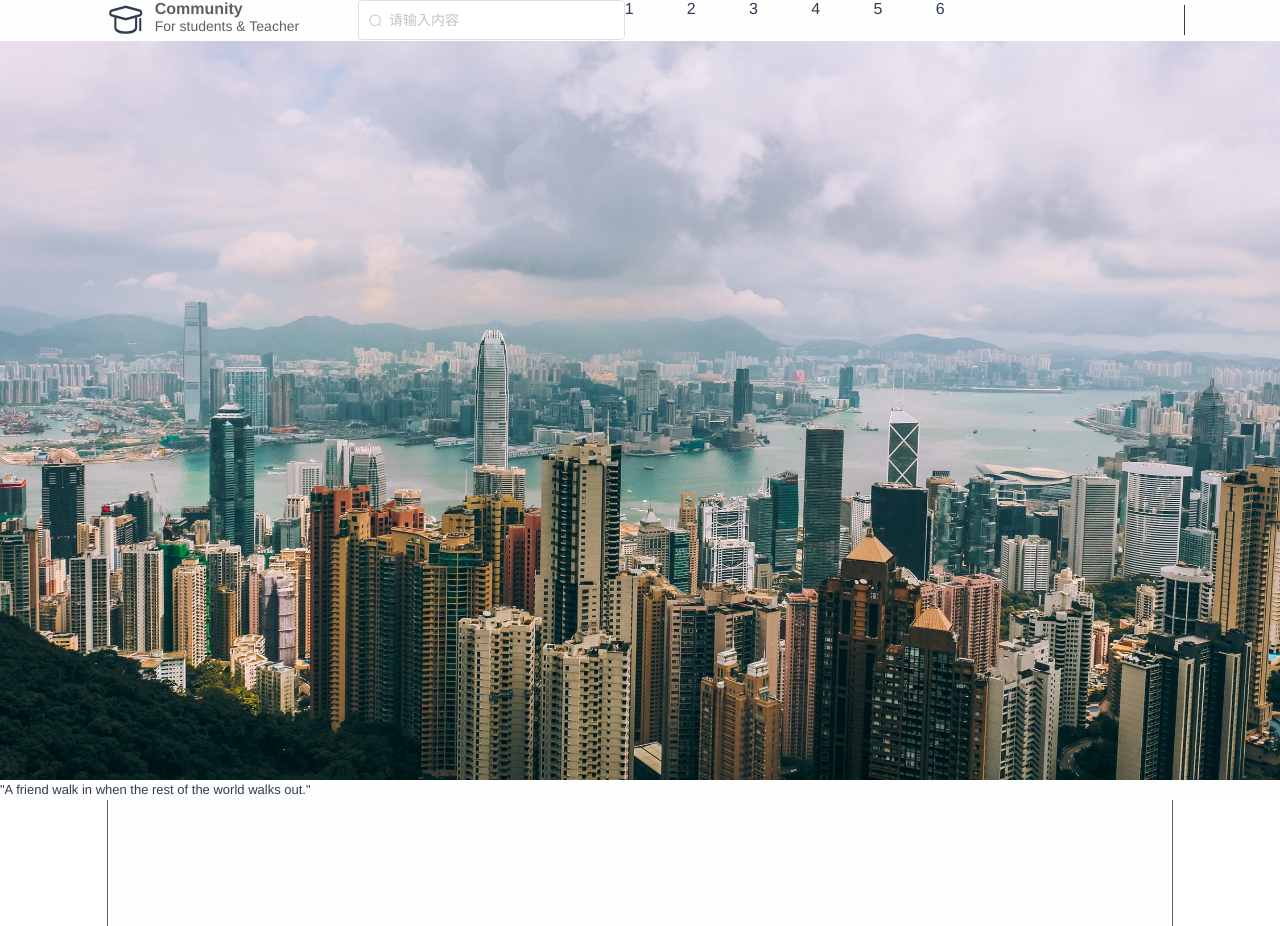
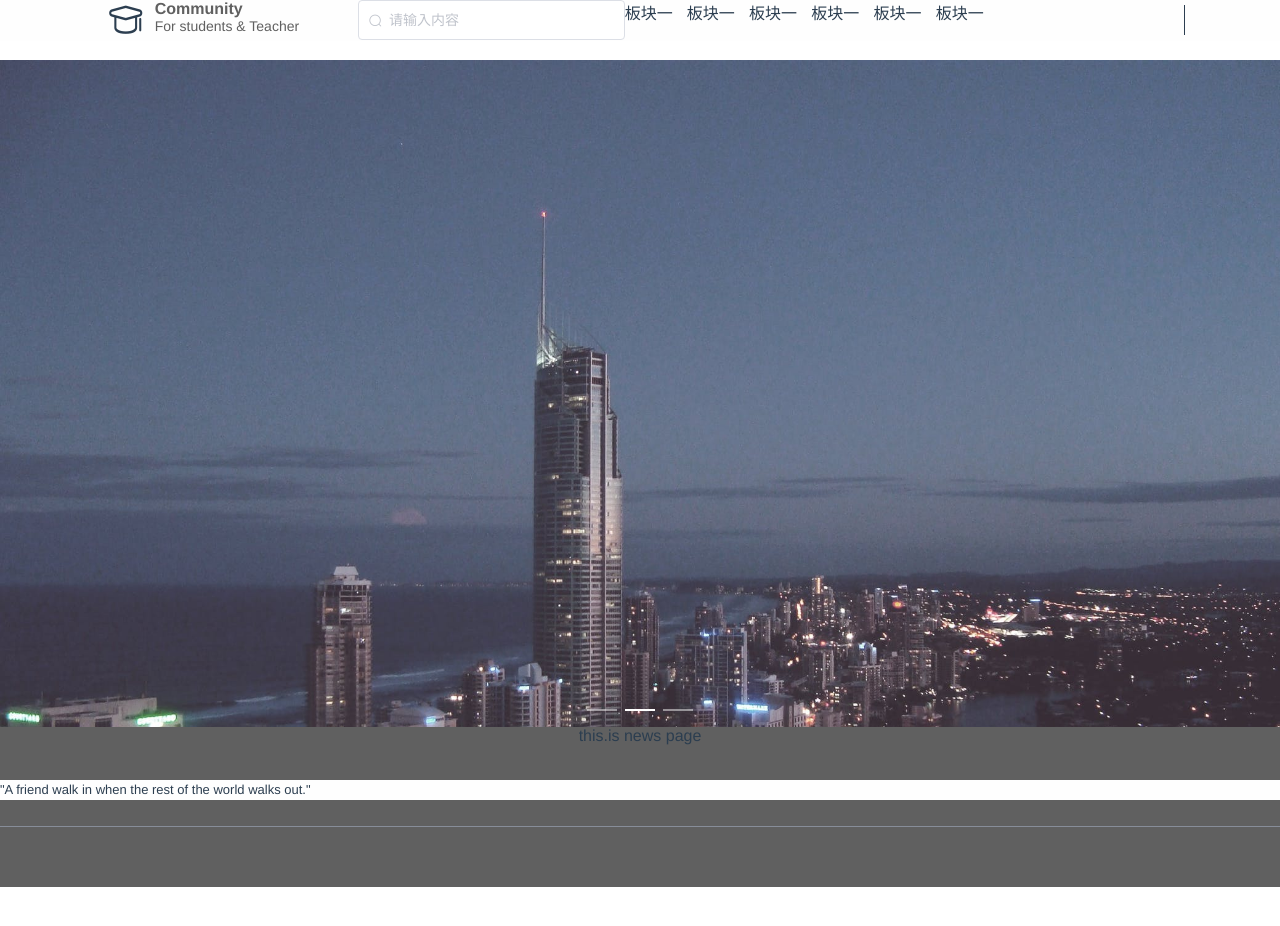
Before and after one commit to GuanJunMa/Teachers-students-community, a Vue app in the folder client/: page /#/ in a window 1280 px wide. Shown: the top 926 px of the page. After the commit the page ends 887 px from the top, so only its background shows below. Built offline with nearby package versions, Linux system fonts and the light colour scheme.

Commit message:
修改页面结构

```diff
--- a/client/src/App.vue
+++ b/client/src/App.vue
@@ -12,15 +12,13 @@ import FloatFoot from './components/common/FloatFoot.vue'
 import Foot from './components/common/Foot.vue'
 import NavHead from './components/common/NavHead.vue'
 import Plate from './components/common/Plate.vue'
-import Child from './components/Child.vue'
 export default {
   name: 'app',
   components: {
     FloatFoot,
     Foot,
     NavHead,
-    Plate,
-    Child
+    Plate
   },
   methods: {
     consoleMessage (data) {
--- a/client/src/components/Child.vue
+++ /dev/null
@@ -1,17 +0,0 @@
-<template>
-  <div>
-    <p>this page is child</p>
-    <p>props:{{message}}</p>
-    <el-button @click="sendMessage">传值到父组件</el-button>
-  </div>
-</template>
-<script>
-export default {
-  props: ['message'],
-  methods: {
-    sendMessage () {
-      this.$emit('childMessage', 'this is a message from child')
-    }
-  }
-}
-</script>
--- /dev/null
+++ b/client/src/components/Home.vue
@@ -0,0 +1,24 @@
+<template>
+<div>
+<Content style="margin-top:60px;"></Content>
+</div>
+</template>
+<script>
+import Content from './common/Content.vue'
+export default {
+  name: 'home',
+  components: {
+    Content
+  },
+  data () {
+    return {
+    }
+  },
+  mounted () {
+    // console.log(document.documentElement.clientHeight)
+    // this.height = document.documentElement.clientHeight - 20 + 'px'
+  },
+  methods: {
+  }
+}
+</script>
--- a/client/src/components/Main.vue
+++ /dev/null
@@ -1,25 +0,0 @@
-<template>
-  <div>
-     <el-col :style="{width:'100%', height: height, backgroundImage:'url('+ backgroundImg + ')', margin: '0 auto','background-size':'100% 100%','background-repeat':'no-repeat'}"></el-col>
-     <el-col :span="20" :offset="2" style="border:1px solid #606060;height:1000px;background:#fefefe;">
-     </el-col>
-  </div>
-</template>
-<script>
-import backgroundImg from '../images/3.jpeg'
-export default {
-  data () {
-    return {
-      backgroundImg: backgroundImg,
-      height: '500px;'
-    }
-  },
-  mounted () {
-    console.log(document.documentElement.clientHeight)
-    this.height = document.documentElement.clientHeight - 20 + 'px'
-    // document.getElementById('foot').style.top = document.documentElement.clientHeight - 20 + 'px'
-  },
-  methods: {
-  }
-}
-</script>
--- /dev/null
+++ b/client/src/components/common/Content.vue
@@ -0,0 +1,17 @@
+<template>
+  <div style="background-color:#fefefe;height:auto;">
+    <HeadBanner></HeadBanner>
+    <News></News>
+  </div>
+</template>
+<script>
+import HeadBanner from './HeadBanner'
+import News from './News'
+export default {
+  name: 'Content',
+  components: {
+    HeadBanner,
+    News
+  }
+}
+</script>
--- /dev/null
+++ b/client/src/components/common/HeadBanner.vue
@@ -0,0 +1,46 @@
+<template lang="html">
+  <el-col :span="24">
+    <el-carousel :height="getHeight()">
+        <el-carousel-item v-for="(item,index) in value" :key="item" @click.native="handleClick(index)">
+          <img :src="item" style="width:100%;" class="img_class">
+        </el-carousel-item>
+      </el-carousel>
+    </el-col>
+</template>
+<script>
+import banner from '../../images/1.jpg'
+import banner2 from '../../images/2.jpeg'
+import banner3 from '../../images/3.jpeg'
+export default {
+  name: 'HeadBanner',
+  data () {
+    return {
+      value: [banner, banner2, banner3]
+    }
+  },
+  methods: {
+    getHeight () {
+      var h = window.innerWidth / 1920 * 1000
+      return h + 'px'
+    },
+    handleClick (index) {
+    //   if (index === 0) {
+    //     this.$router.push('content?path=/static/content/content_0.html')
+    //   }
+    //   if (index === 1) {
+    //     this.$router.push('content?path=/static/content/content_3.html')
+    //   }
+    //   if (index === 2) {
+    //     this.$router.push('content?path=/static/content/content_2.html')
+    //   }
+    }
+  }
+}
+</script>
+<style scoped>
+.img_class {}
+
+.img_class:hover {
+  cursor: pointer;
+}
+</style>
--- a/client/src/components/common/NavHead.vue
+++ b/client/src/components/common/NavHead.vue
@@ -11,12 +11,12 @@
             <el-input placeholder="请输入内容" prefix-icon="el-icon-search"></el-input>
         </el-col>
         <el-col :span="7">
-          <el-col :span="4">1</el-col>
-          <el-col :span="4">2</el-col>
-          <el-col :span="4">3</el-col>
-          <el-col :span="4">4</el-col>
-          <el-col :span="4">5</el-col>
-          <el-col :span="4">6</el-col>
+          <el-col :span="4">板块一</el-col>
+          <el-col :span="4">板块一</el-col>
+          <el-col :span="4">板块一</el-col>
+          <el-col :span="4">板块一</el-col>
+          <el-col :span="4">板块一</el-col>
+          <el-col :span="4">板块一</el-col>
         </el-col>
         <el-col :span="2" style="">&nbsp;</el-col>
         <el-col :span="3" style="height:40px;padding:5px;">
--- /dev/null
+++ b/client/src/components/common/News.vue
@@ -0,0 +1,5 @@
+<template>
+  <div style="height:200px;border:1px solid;">
+      this.is news page
+  </div>
+</template>
--- a/client/src/components/common/Plate.vue
+++ b/client/src/components/common/Plate.vue
@@ -1,7 +1,12 @@
 <template lang="html">
-  <div id="container">
+  <div id="plate">
     <transition name="slide-fade">
       <router-view></router-view>
     </transition>
   </div>
 </template>
+<script>
+export default {
+  name: 'Plate'
+}
+</script>
--- a/client/src/router/index.js
+++ b/client/src/router/index.js
@@ -1,15 +1,25 @@
 import Vue from 'vue'
 import Router from 'vue-router'
-import Main from '@/components/Main'
+import Home from '@/components/Home'
 
 Vue.use(Router)
 
-export default new Router({
+const router = new Router({
   routes: [
     {
       path: '/',
-      name: 'Main',
-      component: Main
+      name: 'index',
+      component: Home
+    }, {
+      path: '/home',
+      name: 'home',
+      component: Home
+    }, {
+      path: '/Content',
+      name: 'content',
+      component: Home
     }
   ]
 })
+
+export default router
```
